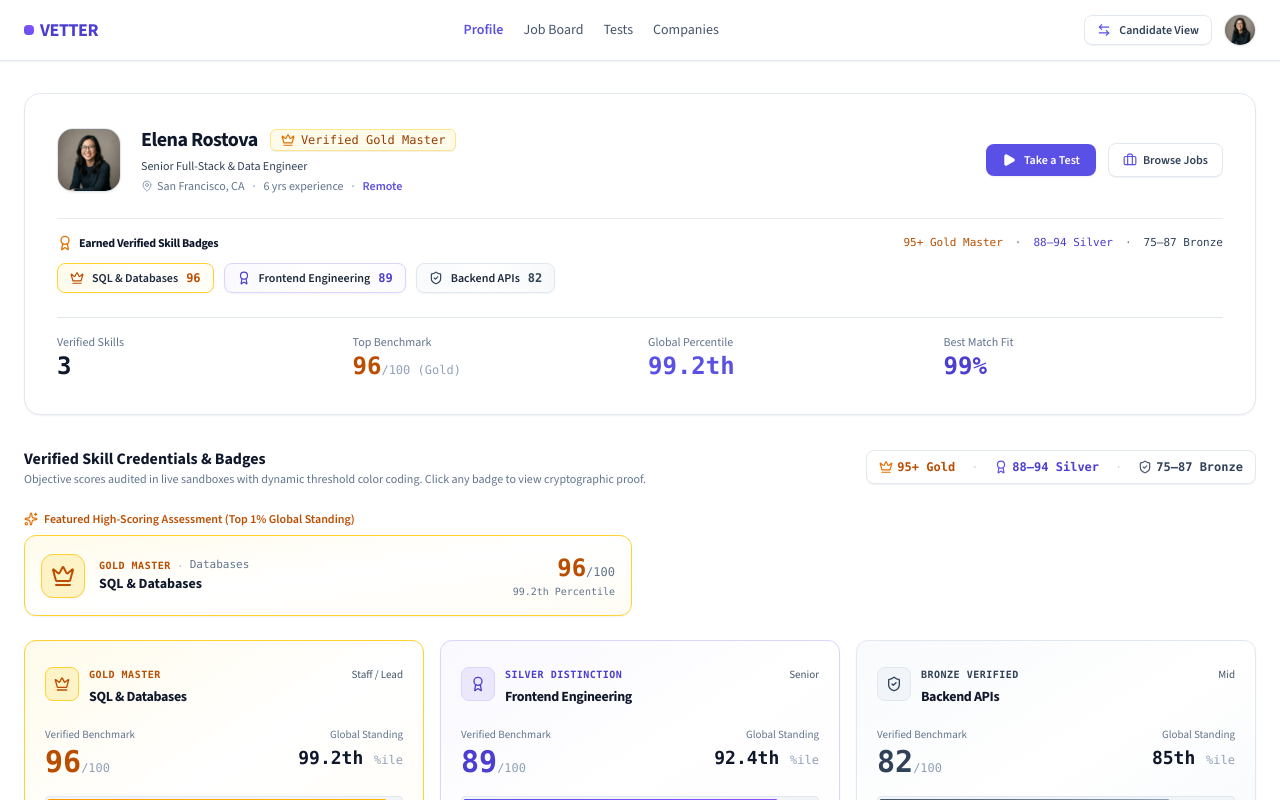
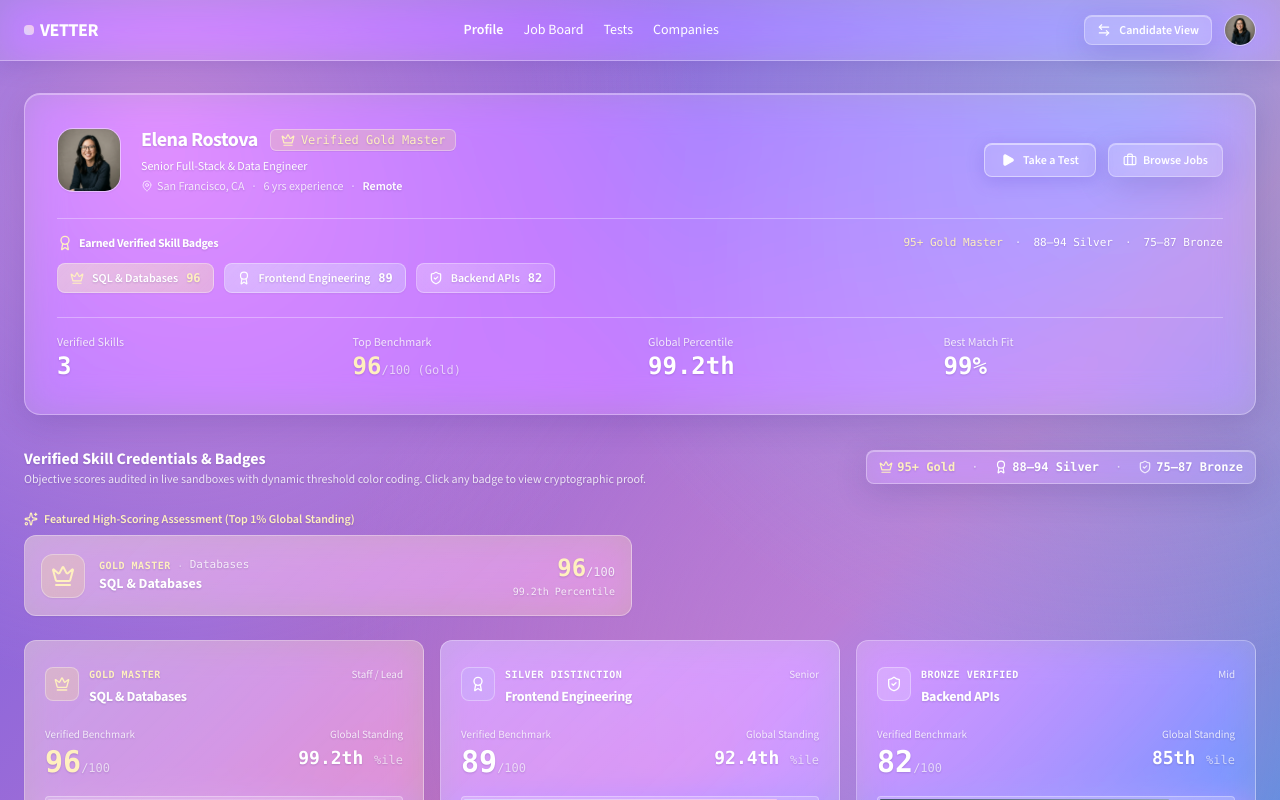
Before and after one commit to AANapps/Vetter, a React (Vite) app: page / in a window 1280 px wide. Shown: the top 800 px of the page. Built offline with nearby package versions, Linux system fonts and the light colour scheme.

Commit message:
Add pastel glass theme with white text
Co-Authored-By: Claude Opus 5.5 <noreply@anthropic.com>

```diff
--- a/index.html
+++ b/index.html
@@ -13,7 +13,7 @@
     <link rel="preconnect" href="https://fonts.gstatic.com" crossorigin />
     <link href="https://fonts.googleapis.com/css2?family=Source+Sans+3:ital,wght@0,300;0,400;0,500;0,600;0,700;1,400&family=JetBrains+Mono:wght@400;500;600&display=swap" rel="stylesheet" />
   </head>
-  <body class="bg-white text-slate-900 font-sans antialiased min-h-screen">
+  <body class="font-sans antialiased min-h-screen">
     <div id="root"></div>
     <script type="module" src="/src/main.tsx"></script>
   </body>
--- a/src/App.tsx
+++ b/src/App.tsx
@@ -163,7 +163,7 @@ export default function App() {
   const businessSection = BUSINESS_SECTIONS[currentTab];
 
   return (
-    <div className="min-h-screen bg-white text-slate-900 flex flex-col font-sans selection:bg-indigo-600 selection:text-white">
+    <div className="min-h-screen text-white flex flex-col font-sans selection:bg-indigo-600 selection:text-white">
       <Navigation
         currentTab={currentTab}
         onTabChange={setCurrentTab}
@@ -173,7 +173,7 @@ export default function App() {
         userName={activeRole === 'candidate' ? candidate.name : recruiter.name}
       />
 
-      <main className="flex-1 pb-16 bg-white">
+      <main className="flex-1 pb-16">
         {activeRole === 'candidate' && candidateSection && (
           <CandidatePortal
             section={candidateSection}
@@ -233,7 +233,7 @@ export default function App() {
         </div>
       )}
 
-      <footer className="border-t border-slate-200 bg-white py-6 px-6 text-xs text-slate-500">
+      <footer className="border-t border-slate-200 py-6 px-6 text-xs text-slate-500">
         <div className="max-w-7xl mx-auto flex items-center gap-2">
           <span className="font-bold text-slate-900 tracking-tight">VETTER</span>
           <span>&middot; Skills-based hiring</span>
--- a/src/components/AssessmentRunner.tsx
+++ b/src/components/AssessmentRunner.tsx
@@ -161,7 +161,7 @@ export const AssessmentRunner: React.FC<AssessmentRunnerProps> = ({ test, onClos
   };
 
   return (
-    <div className="fixed inset-0 z-50 bg-slate-50 flex flex-col overflow-hidden text-slate-900 font-sans">
+    <div className="fixed inset-0 z-50 glass-backdrop flex flex-col overflow-hidden text-white font-sans">
       {/* Top Header Bar */}
       <div className="h-14 border-b border-slate-200 bg-white px-6 flex items-center justify-between shrink-0 shadow-xs">
         <div className="flex items-center gap-4">
--- a/src/index.css
+++ b/src/index.css
@@ -38,8 +38,8 @@
 
 @layer base {
   html, body {
-    background-color: #ffffff;
-    color: #0f172a;
+    background-color: #6d5ce0;
+    color: #ffffff;
     font-family: 'Source Sans 3', -apple-system, system-ui, BlinkMacSystemFont, 'Segoe UI', Roboto, 'Helvetica Neue', 'Fira Sans', Ubuntu, Oxygen, 'Oxygen Sans', Cantarell, 'Droid Sans', 'Apple Color Emoji', 'Segoe UI Emoji', 'Segoe UI Symbol', 'Lucida Grande', Helvetica, Arial, sans-serif;
     -webkit-font-smoothing: antialiased;
     -moz-osx-font-smoothing: grayscale;
@@ -68,3 +68,209 @@
 ::-webkit-scrollbar-thumb:hover {
   background: rgba(91, 80, 229, 0.35);
 }
+
+/* ------------------------------------------------------------------
+   Pastel glass theme
+   Unlayered so it wins over Tailwind's utility layer: light surfaces
+   become frosted glass over a colourful backdrop and all text is white.
+   ------------------------------------------------------------------ */
+
+:root {
+  --glass-fill: rgba(255, 255, 255, 0.14);
+  --glass-fill-strong: rgba(255, 255, 255, 0.22);
+  --glass-border: rgba(255, 255, 255, 0.32);
+  --glass-shadow: 0 8px 32px rgba(49, 32, 120, 0.18), inset 0 1px 0 rgba(255, 255, 255, 0.35);
+  --glass-blur: blur(18px) saturate(160%);
+
+  --pastel-lavender: rgba(196, 186, 255, 0.34);
+  --pastel-mint: rgba(167, 243, 208, 0.26);
+  --pastel-butter: rgba(253, 230, 138, 0.26);
+  --pastel-blush: rgba(254, 205, 211, 0.28);
+
+  --text-strong: #ffffff;
+  --text-muted: rgba(255, 255, 255, 0.82);
+  --text-faint: rgba(255, 255, 255, 0.66);
+}
+
+html,
+.glass-backdrop {
+  background:
+    radial-gradient(circle at 12% 18%, rgba(255, 170, 214, 0.55), transparent 42%),
+    radial-gradient(circle at 88% 12%, rgba(130, 196, 255, 0.55), transparent 45%),
+    radial-gradient(circle at 70% 85%, rgba(172, 140, 255, 0.6), transparent 50%),
+    linear-gradient(135deg, #6d5ce0 0%, #9a6bd8 40%, #c86fae 70%, #5b8fd8 100%);
+  background-attachment: fixed;
+  color: var(--text-strong);
+}
+
+body {
+  background: transparent !important;
+  text-shadow: 0 1px 2px rgba(40, 20, 90, 0.18);
+}
+
+/* Cards & surfaces */
+.bg-white,
+.bg-white\/95,
+.bg-slate-50,
+.bg-slate-50\/70,
+.bg-slate-50\/80 {
+  background-color: var(--glass-fill) !important;
+  border-color: var(--glass-border) !important;
+  box-shadow: var(--glass-shadow);
+  -webkit-backdrop-filter: var(--glass-blur);
+  backdrop-filter: var(--glass-blur);
+}
+
+header.bg-white\/95 {
+  background-color: rgba(255, 255, 255, 0.12) !important;
+  box-shadow: 0 4px 24px rgba(49, 32, 120, 0.15);
+}
+
+.bg-slate-100,
+.bg-slate-200,
+.bg-slate-200\/60 {
+  background-color: rgba(255, 255, 255, 0.18) !important;
+}
+
+/* Pastel tinted glass */
+.bg-indigo-50, .bg-indigo-50\/20, .bg-indigo-50\/40, .bg-indigo-50\/50,
+.bg-indigo-50\/60, .bg-indigo-50\/70, .bg-indigo-100, .bg-indigo-100\/70 {
+  background-color: var(--pastel-lavender) !important;
+}
+.bg-emerald-50, .bg-emerald-50\/80, .bg-emerald-100\/70 {
+  background-color: var(--pastel-mint) !important;
+}
+.bg-amber-50, .bg-amber-50\/60, .bg-amber-100 {
+  background-color: var(--pastel-butter) !important;
+}
+.bg-rose-50, .bg-rose-50\/80 {
+  background-color: var(--pastel-blush) !important;
+}
+
+/* Light gradient cards (skill tier badges) */
+[class*="from-slate-50"],
+[class*="from-indigo-50"],
+[class*="from-amber-50"] {
+  background-image: linear-gradient(135deg, rgba(255, 255, 255, 0.24), rgba(255, 255, 255, 0.08)) !important;
+  -webkit-backdrop-filter: var(--glass-blur);
+  backdrop-filter: var(--glass-blur);
+}
+.from-amber-50 {
+  background-color: var(--pastel-butter) !important;
+}
+[class*="from-indigo-50"] {
+  background-color: var(--pastel-lavender) !important;
+}
+
+/* Buttons: pastel glass */
+button.bg-indigo-600,
+a.bg-indigo-600,
+button.bg-slate-900,
+button.bg-amber-500 {
+  background-color: var(--pastel-lavender) !important;
+  border: 1px solid rgba(255, 255, 255, 0.45) !important;
+  box-shadow: 0 4px 18px rgba(80, 60, 200, 0.22), inset 0 1px 0 rgba(255, 255, 255, 0.5);
+  -webkit-backdrop-filter: var(--glass-blur);
+  backdrop-filter: var(--glass-blur);
+  color: var(--text-strong) !important;
+}
+button.bg-amber-500 {
+  background-color: rgba(253, 220, 140, 0.4) !important;
+}
+button:not(:disabled):hover.bg-indigo-600,
+a:hover.bg-indigo-600,
+button:not(:disabled):hover.bg-slate-900,
+button:not(:disabled):hover.bg-amber-500 {
+  background-color: rgba(214, 206, 255, 0.5) !important;
+}
+button.bg-white,
+button.bg-slate-50,
+button.bg-slate-100 {
+  border: 1px solid var(--glass-border);
+}
+button:disabled {
+  opacity: 0.55;
+}
+
+/* Non-button brand fills (progress bars, dots, pills) become solid pastel */
+.bg-indigo-600:not(button):not(a) {
+  background-color: #cfc6ff !important;
+}
+.from-indigo-600 {
+  --tw-gradient-from: #d9d1ff !important;
+}
+.to-violet-500 {
+  --tw-gradient-to: #f4c6ec !important;
+}
+
+/* Hover surfaces */
+.hover\:bg-white:hover,
+.hover\:bg-slate-50:hover,
+.hover\:bg-slate-100:hover,
+.hover\:bg-slate-200:hover,
+.hover\:bg-indigo-50:hover,
+.hover\:bg-indigo-50\/40:hover,
+.hover\:bg-indigo-50\/70:hover,
+.hover\:bg-indigo-100:hover {
+  background-color: var(--glass-fill-strong) !important;
+}
+
+/* Text: everything white, with opacity tiers for hierarchy */
+[class*="text-slate-9"], [class*="text-slate-8"], [class*="text-slate-7"],
+[class*="text-indigo-"], [class*="text-violet-"],
+[class*="hover:text-"]:hover {
+  color: var(--text-strong) !important;
+}
+[class*="text-slate-6"], [class*="text-slate-5"] {
+  color: var(--text-muted) !important;
+}
+[class*="text-slate-4"], [class*="text-slate-3"] {
+  color: var(--text-faint) !important;
+}
+/* Status colours keep a pastel hint so pass/fail still reads */
+[class*="text-emerald-"] { color: #c9fbe0 !important; }
+[class*="text-amber-"] { color: #fff0bf !important; }
+[class*="text-rose-"] { color: #ffe0e5 !important; }
+
+/* Borders & dividers */
+[class*="border-slate-"], [class*="border-indigo-"], [class*="border-emerald-"],
+[class*="border-amber-"], [class*="border-rose-"],
+[class*="divide-slate-"] > * {
+  border-color: var(--glass-border) !important;
+}
+[class*="hover:border-"]:hover {
+  border-color: rgba(255, 255, 255, 0.6) !important;
+}
+
+/* Form fields */
+input, textarea, select {
+  color: var(--text-strong);
+}
+input::placeholder, textarea::placeholder {
+  color: rgba(255, 255, 255, 0.6) !important;
+}
+.focus\:bg-white:focus {
+  background-color: var(--glass-fill-strong) !important;
+}
+option {
+  color: #1f1a58;
+  background: #ffffff;
+}
+
+/* Code editors stay dark for readability */
+.bg-slate-950,
+textarea.bg-slate-900 {
+  background-color: rgba(20, 14, 50, 0.72) !important;
+  -webkit-backdrop-filter: var(--glass-blur);
+  backdrop-filter: var(--glass-blur);
+}
+
+/* Modal scrims */
+.bg-slate-900\/60 {
+  background-color: rgba(40, 24, 100, 0.45) !important;
+}
+
+::selection {
+  background: rgba(255, 255, 255, 0.35);
+  color: #fff;
+}
```
